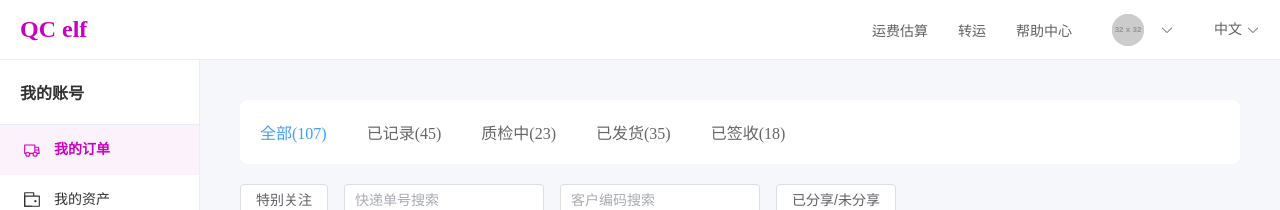
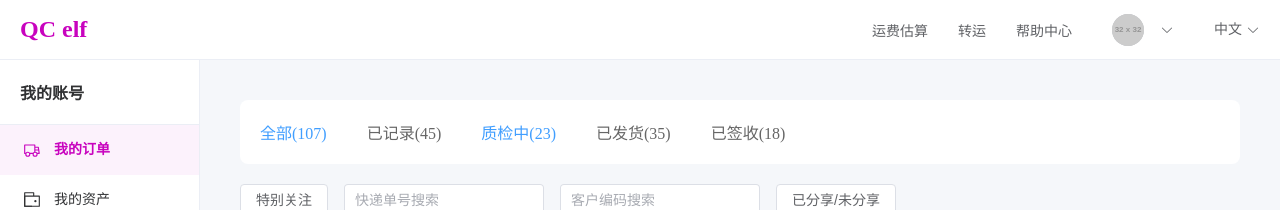
Before and after one commit to OrangeDreak/zy_pc, a Vue app: page /orders in a window 1280 px wide. Shown: the top 210 px of the page. Built offline with nearby package versions, Linux system fonts and the light colour scheme; no server answers.

Commit message:
feat: ui

```diff
--- a/src/views/order/OrderList.vue
+++ b/src/views/order/OrderList.vue
@@ -143,12 +143,13 @@ export default defineComponent({
     const status = ref(1);
 
     // 流程项数据
+    // 状态：-1已取消、0已录入、1已QC、2已发货、3已签收、4退货
     const flowItems = ref<FlowItem[]>([
       { status: 1, icon: "icon-all", label: "全部", count: 107 },
-      { status: 2, icon: "icon-recorded", label: "已记录", count: 45 },
-      { status: 3, icon: "icon-qc", label: "质检中", count: 23 },
-      { status: 4, icon: "icon-shipped", label: "已发货", count: 35 },
-      { status: 5, icon: "icon-received", label: "已签收", count: 18 },
+      { status: 0, icon: "icon-recorded", label: "已记录", count: 45 },
+      { status: 1, icon: "icon-qc", label: "质检中", count: 23 },
+      { status: 2, icon: "icon-shipped", label: "已发货", count: 35 },
+      { status: 3, icon: "icon-received", label: "已签收", count: 18 },
     ]);
 
     // 加载订单列表
```
